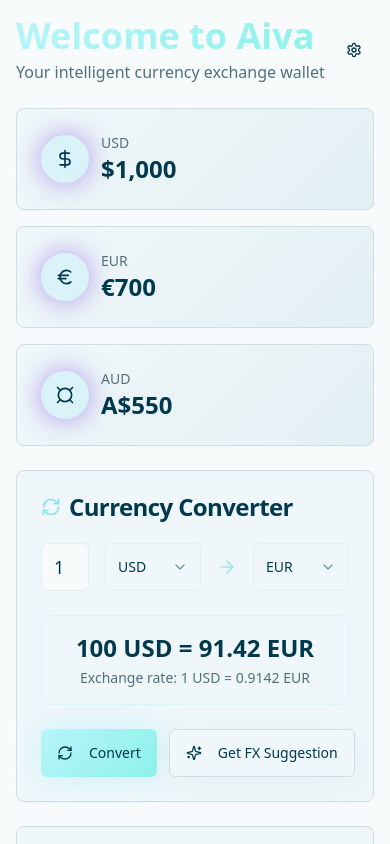
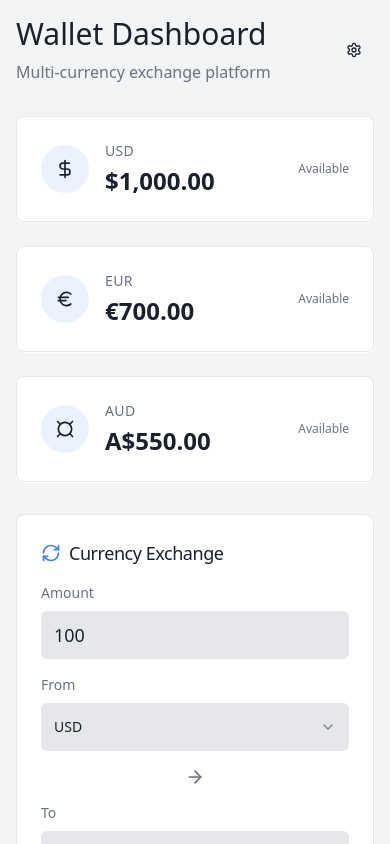
Before and after one commit to cheeroo2020/aiva-glow-wallet, a React (Vite) app: page / in a window 390 px wide. Shown: the top 844 px of the page. Built offline with nearby package versions, Linux system fonts and the light colour scheme.

Commit message:
Design minimal wallet dashboard
Design a minimal multi-currency wallet dashboard with AUD, USD, and EUR balances. Includes FX converter and transaction history. Uses blue/grey tones for a modern fintech feel and is responsive for web.

```diff
--- a/src/components/WalletDashboard.tsx
+++ b/src/components/WalletDashboard.tsx
@@ -57,36 +57,39 @@ const WalletDashboard = () => {
   };
 
   return (
-    <div className="min-h-screen bg-background p-4 space-y-6">
-      {/* ✅ Header */}
-      <div className="flex items-center justify-between animate-slide-up">
+    <div className="min-h-screen bg-background p-4 lg:p-8 space-y-8">
+      {/* Header */}
+      <div className="flex items-center justify-between animate-fade-in">
         <div>
-          <h1 className="text-4xl font-bold bg-gradient-primary bg-clip-text text-transparent">
-            Welcome to Aiva
+          <h1 className="text-3xl lg:text-4xl font-light text-foreground mb-2">
+            Wallet Dashboard
           </h1>
-          <p className="text-muted-foreground mt-1">Your intelligent currency exchange wallet</p>
+          <p className="text-muted-foreground">Multi-currency exchange platform</p>
         </div>
-        <Button variant="ghost" size="icon" className="hover-scale">
+        <Button variant="ghost" size="icon" className="hover:bg-accent">
           <SettingsIcon className="h-5 w-5" />
         </Button>
       </div>
 
-      {/* 💰 Balance blocks - 3 cards for USD, EUR, AUD */}
-      <div className="grid grid-cols-1 md:grid-cols-3 gap-4">
+      {/* Balance Cards */}
+      <div className="grid grid-cols-1 md:grid-cols-3 gap-6">
         {Object.entries(walletBalances).map(([currency, amount], index) => (
-          <Card key={currency} className="bg-gradient-card shadow-card hover:shadow-glow transition-all duration-300 hover-scale animate-fade-in" style={{ animationDelay: `${index * 0.1}s` }}>
+          <Card key={currency} className="bg-card shadow-card hover:shadow-glow transition-all duration-300 border border-border animate-fade-in" style={{ animationDelay: `${index * 0.1}s` }}>
             <CardContent className="p-6">
               <div className="flex items-center justify-between">
-                <div className="flex items-center space-x-3">
-                  <div className="w-12 h-12 rounded-full bg-primary/20 flex items-center justify-center animate-glow-pulse">
+                <div className="flex items-center space-x-4">
+                  <div className="w-12 h-12 rounded-full bg-primary/10 flex items-center justify-center">
                     {getCurrencyIcon(currency)}
                   </div>
                   <div>
-                    <div className="text-sm text-muted-foreground font-medium">{currency}</div>
-                    <div className="text-2xl font-bold text-foreground">
-                      {getCurrencySymbol(currency)}{amount.toLocaleString()}
+                    <div className="text-sm text-muted-foreground font-medium uppercase tracking-wide">{currency}</div>
+                    <div className="text-2xl font-semibold text-foreground mt-1">
+                      {getCurrencySymbol(currency)}{amount.toLocaleString('en-US', { minimumFractionDigits: 2 })}
                     </div>
                   </div>
+                </div>
+                <div className="text-xs text-muted-foreground">
+                  Available
                 </div>
               </div>
             </CardContent>
@@ -94,98 +97,109 @@ const WalletDashboard = () => {
         ))}
       </div>
 
-      {/* 🔁 FX Converter block */}
-      <Card className="shadow-card animate-fade-in" style={{ animationDelay: "0.3s" }}>
-        <CardHeader>
-          <CardTitle className="flex items-center space-x-2">
+      {/* Currency Converter */}
+      <Card className="bg-card shadow-card border border-border animate-fade-in" style={{ animationDelay: "0.3s" }}>
+        <CardHeader className="pb-4">
+          <CardTitle className="flex items-center space-x-2 text-lg font-medium">
             <RefreshCwIcon className="h-5 w-5 text-primary" />
-            <span>Currency Converter</span>
+            <span>Currency Exchange</span>
           </CardTitle>
         </CardHeader>
         <CardContent className="space-y-6">
-          <div className="flex items-center space-x-4">
-            <div className="flex-1">
+          <div className="grid grid-cols-1 lg:grid-cols-5 gap-4 items-end">
+            <div className="lg:col-span-2">
+              <label className="text-sm font-medium text-muted-foreground mb-2 block">Amount</label>
               <Input
                 type="number"
                 value={convertAmount}
                 onChange={(e) => setConvertAmount(e.target.value)}
-                placeholder="Enter amount"
-                className="text-lg font-medium h-12"
+                placeholder="0.00"
+                className="text-lg font-medium h-12 bg-input border-border"
               />
             </div>
+            <div>
+              <label className="text-sm font-medium text-muted-foreground mb-2 block">From</label>
               <Select value={fromCurrency} onValueChange={setFromCurrency}>
-              <SelectTrigger className="w-24 h-12 bg-card">
+                <SelectTrigger className="h-12 bg-input border-border">
                   <SelectValue />
                 </SelectTrigger>
-              <SelectContent className="bg-card border-border">
-                <SelectItem value="USD">USD</SelectItem>
-                <SelectItem value="EUR">EUR</SelectItem>
-                <SelectItem value="AUD">AUD</SelectItem>
-              </SelectContent>
-            </Select>
-            <ArrowRightIcon className="h-5 w-5 text-primary animate-pulse" />
-            <Select value={toCurrency} onValueChange={setToCurrency}>
-              <SelectTrigger className="w-24 h-12 bg-card">
-                <SelectValue />
-              </SelectTrigger>
-              <SelectContent className="bg-card border-border">
+                <SelectContent className="bg-popover border-border">
                   <SelectItem value="USD">USD</SelectItem>
                   <SelectItem value="EUR">EUR</SelectItem>
                   <SelectItem value="AUD">AUD</SelectItem>
                 </SelectContent>
               </Select>
             </div>
+            <div className="flex items-center justify-center">
+              <ArrowRightIcon className="h-5 w-5 text-muted-foreground" />
+            </div>
+            <div>
+              <label className="text-sm font-medium text-muted-foreground mb-2 block">To</label>
+              <Select value={toCurrency} onValueChange={setToCurrency}>
+                <SelectTrigger className="h-12 bg-input border-border">
+                  <SelectValue />
+                </SelectTrigger>
+                <SelectContent className="bg-popover border-border">
+                  <SelectItem value="USD">USD</SelectItem>
+                  <SelectItem value="EUR">EUR</SelectItem>
+                  <SelectItem value="AUD">AUD</SelectItem>
+                </SelectContent>
+              </Select>
+            </div>
+          </div>
 
           {convertAmount && (
-            <div className="p-4 rounded-lg bg-gradient-primary/10 border border-primary/20 animate-scale-in">
-              <div className="text-center">
-                <div className="text-2xl font-bold text-foreground">
+            <div className="p-6 rounded-lg bg-accent/50 border border-primary/20 animate-scale-in">
+              <div className="text-center space-y-2">
+                <div className="text-2xl font-semibold text-foreground">
+                  {getCurrencySymbol(toCurrency)}{getConvertedAmount()}
+                </div>
+                <div className="text-sm text-muted-foreground">
                   {convertAmount} {fromCurrency} = {getConvertedAmount()} {toCurrency}
                 </div>
-                <div className="text-sm text-muted-foreground mt-1">
-                  Exchange rate: 1 {fromCurrency} = {(exchangeRates[`${fromCurrency}-${toCurrency}`] || 1).toFixed(4)} {toCurrency}
+                <div className="text-xs text-muted-foreground">
+                  Rate: 1 {fromCurrency} = {(exchangeRates[`${fromCurrency}-${toCurrency}`] || 1).toFixed(4)} {toCurrency}
                 </div>
               </div>
             </div>
           )}
 
-          {/* 🎨 Buttons */}
           <div className="flex gap-3">
-            <Button variant="gradient" className="flex-1 h-12 hover-scale">
+            <Button className="flex-1 h-12 bg-primary hover:bg-primary/90">
               <RefreshCwIcon className="h-4 w-4 mr-2" />
-              Convert
+              Convert Now
             </Button>
-            <Button variant="wallet" className="flex-1 h-12 hover-scale">
+            <Button variant="outline" className="flex-1 h-12">
               <SparklesIcon className="h-4 w-4 mr-2" />
-              Get FX Suggestion
+              Get Quote
             </Button>
           </div>
         </CardContent>
       </Card>
 
-      {/* 🧾 Transaction log */}
-      <Card className="shadow-card animate-fade-in" style={{ animationDelay: "0.4s" }}>
-        <CardHeader>
-          <CardTitle>Recent Transactions</CardTitle>
+      {/* Transaction History */}
+      <Card className="bg-card shadow-card border border-border animate-fade-in" style={{ animationDelay: "0.4s" }}>
+        <CardHeader className="pb-4">
+          <CardTitle className="text-lg font-medium">Recent Transactions</CardTitle>
         </CardHeader>
         <CardContent className="space-y-3">
           {transactionHistory.map((tx, index) => (
             <div
               key={tx.id}
-              className="flex items-center justify-between p-4 rounded-lg bg-secondary/30 hover:bg-secondary/50 transition-all duration-300 hover-scale animate-fade-in"
+              className="flex items-center justify-between p-4 rounded-lg bg-accent/30 hover:bg-accent/50 transition-all duration-200 border border-transparent hover:border-border animate-fade-in"
               style={{ animationDelay: `${0.5 + index * 0.1}s` }}
             >
               <div className="flex items-center space-x-4">
                 <div className="flex items-center space-x-2">
-                  <Badge variant="secondary" className="text-xs font-medium">
+                  <Badge variant="secondary" className="text-xs font-medium bg-muted text-muted-foreground">
                     {tx.from}
                   </Badge>
                   <ArrowRightIcon className="h-3 w-3 text-muted-foreground" />
-                  <Badge variant="secondary" className="text-xs font-medium">
+                  <Badge variant="secondary" className="text-xs font-medium bg-muted text-muted-foreground">
                     {tx.to}
                   </Badge>
                 </div>
-                <div className="text-sm text-muted-foreground">
+                <div className="text-sm text-foreground font-medium">
                   {getCurrencySymbol(tx.from)}{tx.fromAmount} → {getCurrencySymbol(tx.to)}{tx.toAmount}
                 </div>
               </div>
--- a/src/index.css
+++ b/src/index.css
@@ -8,43 +8,43 @@ All colors MUST be HSL.
 
 @layer base {
   :root {
-    --background: 195 50% 98%;
-    --foreground: 195 100% 15%;
+    --background: 220 14% 96%;
+    --foreground: 220 26% 14%;
 
-    --card: 195 50% 96%;
-    --card-foreground: 195 100% 15%;
+    --card: 0 0% 100%;
+    --card-foreground: 220 26% 14%;
 
-    --popover: 195 50% 96%;
-    --popover-foreground: 195 100% 15%;
+    --popover: 0 0% 100%;
+    --popover-foreground: 220 26% 14%;
 
-    --primary: 190 85% 75%;
-    --primary-foreground: 195 100% 15%;
-    --primary-glow: 185 85% 85%;
+    --primary: 217 91% 60%;
+    --primary-foreground: 0 0% 98%;
+    --primary-glow: 217 91% 70%;
 
-    --secondary: 195 50% 90%;
-    --secondary-foreground: 195 100% 15%;
+    --secondary: 220 14% 96%;
+    --secondary-foreground: 220 26% 14%;
 
-    --muted: 195 30% 88%;
-    --muted-foreground: 195 20% 40%;
+    --muted: 220 13% 91%;
+    --muted-foreground: 220 9% 46%;
 
-    --accent: 175 80% 70%;
-    --accent-foreground: 195 100% 15%;
+    --accent: 220 13% 91%;
+    --accent-foreground: 220 26% 14%;
 
-    --success: 142 71% 45%;
+    --success: 142 76% 36%;
     --success-foreground: 0 0% 98%;
 
-    --destructive: 0 84.2% 60.2%;
+    --destructive: 0 84% 60%;
     --destructive-foreground: 0 0% 98%;
 
-    --border: 195 30% 85%;
-    --input: 195 30% 92%;
-    --ring: 190 85% 75%;
+    --border: 220 13% 91%;
+    --input: 220 13% 91%;
+    --ring: 217 91% 60%;
 
-    /* Custom wallet theme - Light Oceanic */
-    --gradient-primary: linear-gradient(135deg, hsl(185 85% 85%), hsl(175 80% 75%));
-    --gradient-card: linear-gradient(135deg, hsl(195 50% 96%), hsl(190 40% 92%));
-    --shadow-glow: 0 0 30px hsl(185 85% 75% / 0.4);
-    --shadow-card: 0 8px 32px hsl(195 30% 85% / 0.3);
+    /* Modern Fintech theme - Blue/Grey */
+    --gradient-primary: linear-gradient(135deg, hsl(217 91% 60%), hsl(225 84% 65%));
+    --gradient-card: linear-gradient(135deg, hsl(0 0% 100%), hsl(220 14% 98%));
+    --shadow-glow: 0 0 30px hsl(217 91% 60% / 0.15);
+    --shadow-card: 0 2px 20px hsl(220 13% 85% / 0.2);
 
     --radius: 0.5rem;
 
```
Lines whose indentation alone changed are shown as unchanged.
